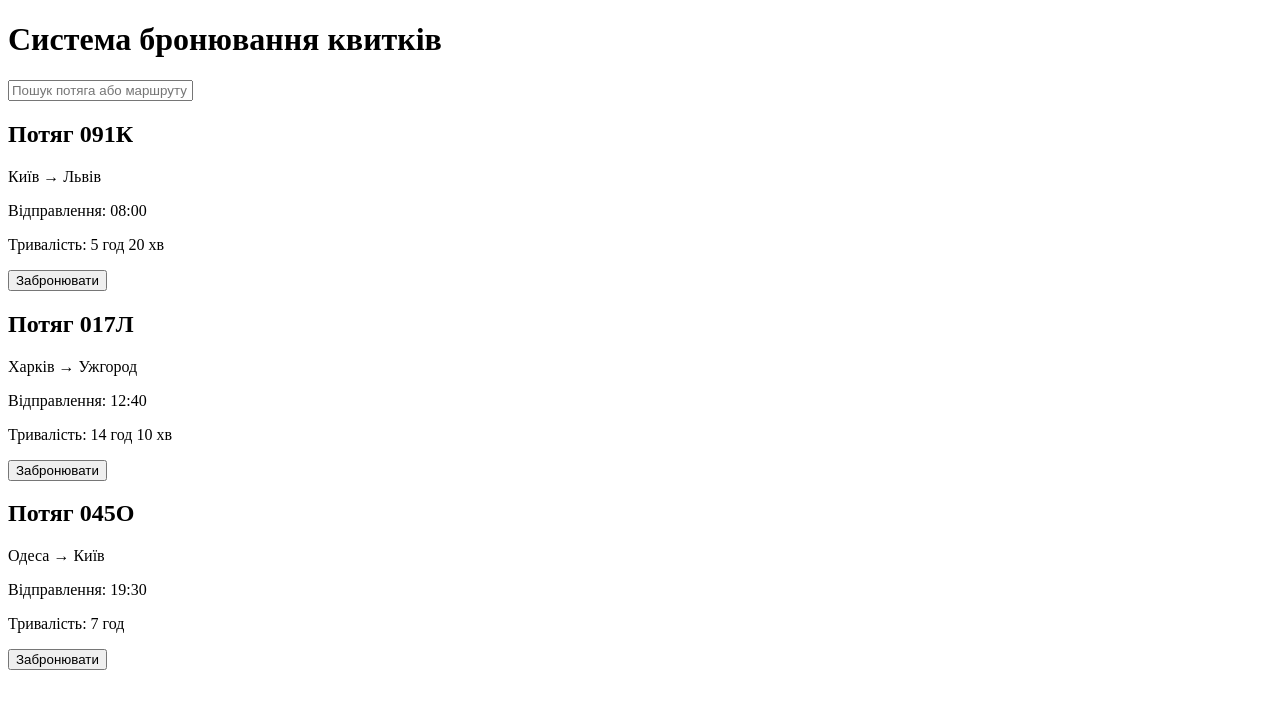
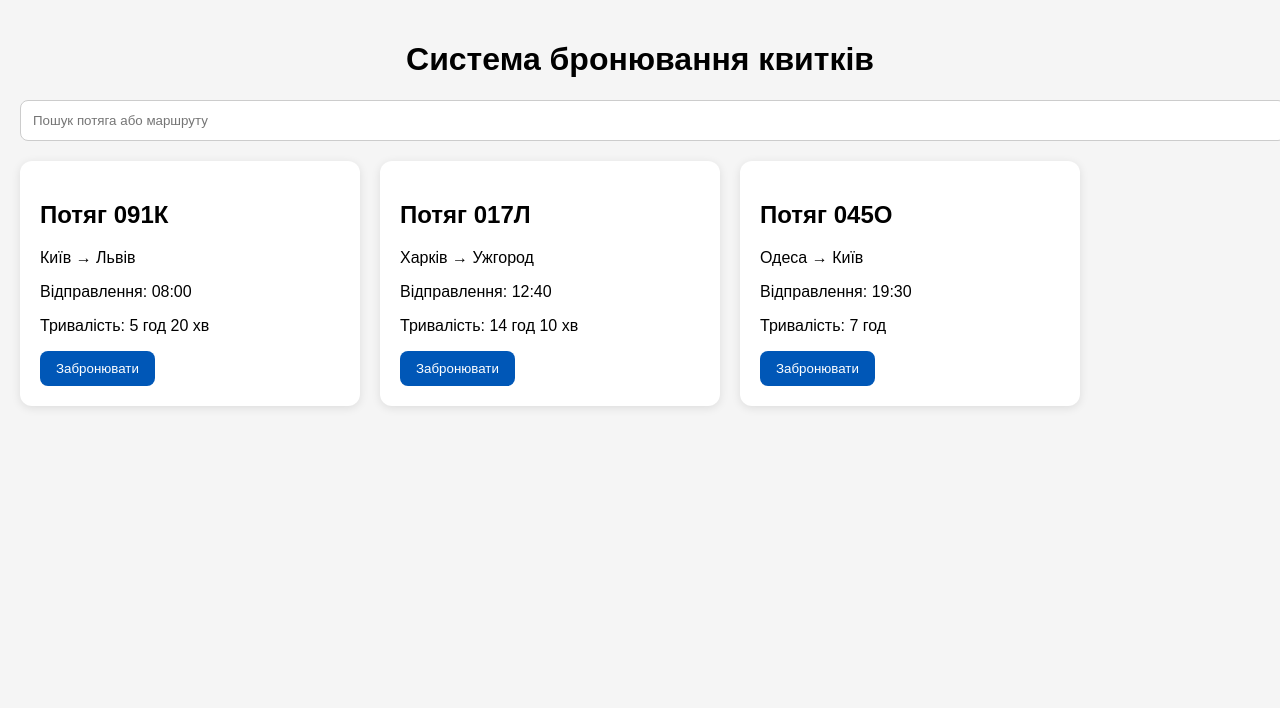
Before and after one commit to Davyd2133/WEB-project-railway-booking, a React (Vite) app: page / in a window 1280 px wide. Shown: the top 708 px of the page. Built offline with nearby package versions, Linux system fonts and the light colour scheme.

Commit message:
Add global state management using useContext

```diff
--- a/src/App.jsx
+++ b/src/App.jsx
@@ -1,11 +1,12 @@
 import { Routes, Route } from "react-router-dom";
 import Home from "./pages/Home";
-//import Booking from "./pages/Booking";
+import Booking from "./pages/Booking";
 
 function App() {
   return (
     <Routes>
       <Route path="/" element={<Home />} />
+      <Route path="/booking/:trainId" element={<Booking />} />
     </Routes>
   );
 }
--- /dev/null
+++ b/src/context/BookingContext.jsx
@@ -0,0 +1,26 @@
+import { createContext, useState } from "react";
+
+export const BookingContext = createContext();
+
+export function BookingProvider({ children }) {
+  const [selectedTrain, setSelectedTrain] = useState(null);
+
+  const [selectedWagon, setSelectedWagon] = useState(null);
+
+  const [selectedSeats, setSelectedSeats] = useState([]);
+
+  return (
+    <BookingContext.Provider
+      value={{
+        selectedTrain,
+        setSelectedTrain,
+        selectedWagon,
+        setSelectedWagon,
+        selectedSeats,
+        setSelectedSeats,
+      }}
+    >
+      {children}
+    </BookingContext.Provider>
+  );
+}
--- a/src/main.jsx
+++ b/src/main.jsx
@@ -2,11 +2,17 @@ import React from "react";
 import ReactDOM from "react-dom/client";
 import { BrowserRouter } from "react-router-dom";
 import App from "./App";
+import { BookingProvider } from "./context/BookingContext";
+
+import "./styles/app.css";
+import "react-toastify/dist/ReactToastify.css";
 
 ReactDOM.createRoot(document.getElementById("root")).render(
   <React.StrictMode>
     <BrowserRouter>
-      <App />
+      <BookingProvider>
+        <App />
+      </BookingProvider>
     </BrowserRouter>
   </React.StrictMode>
 );
--- a/src/styles/app.css
+++ b/src/styles/app.css
@@ -21,12 +21,13 @@ h1 {
 }
 
 .train-grid {
-  display: grid;
-  grid-template-columns: repeat(auto-fit, minmax(250px, 1fr));
+  display: flex;
+  flex-wrap: wrap;
   gap: 20px;
 }
 
 .card {
+  width: 300px;
   background: white;
   padding: 20px;
   border-radius: 12px;
```
